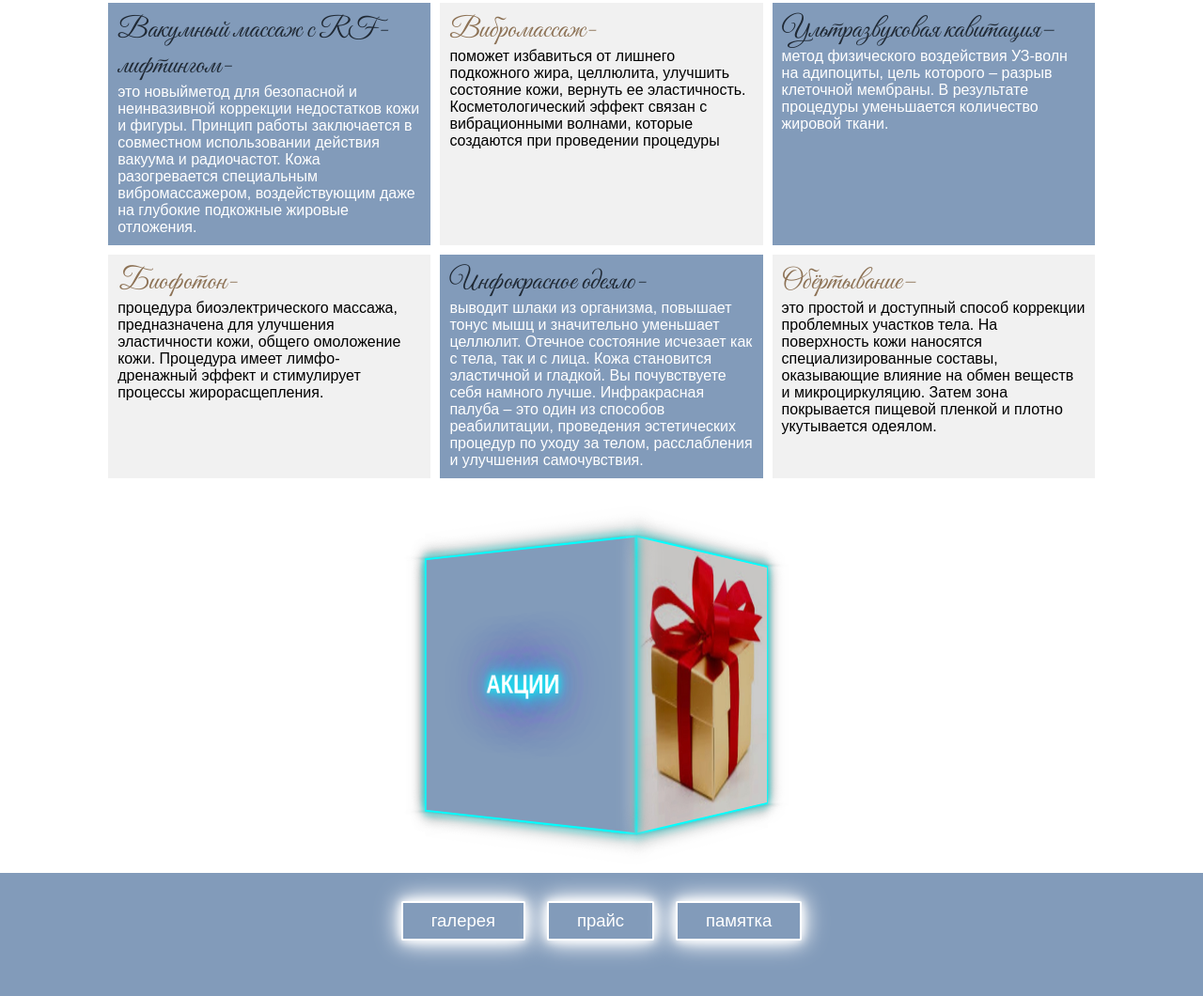
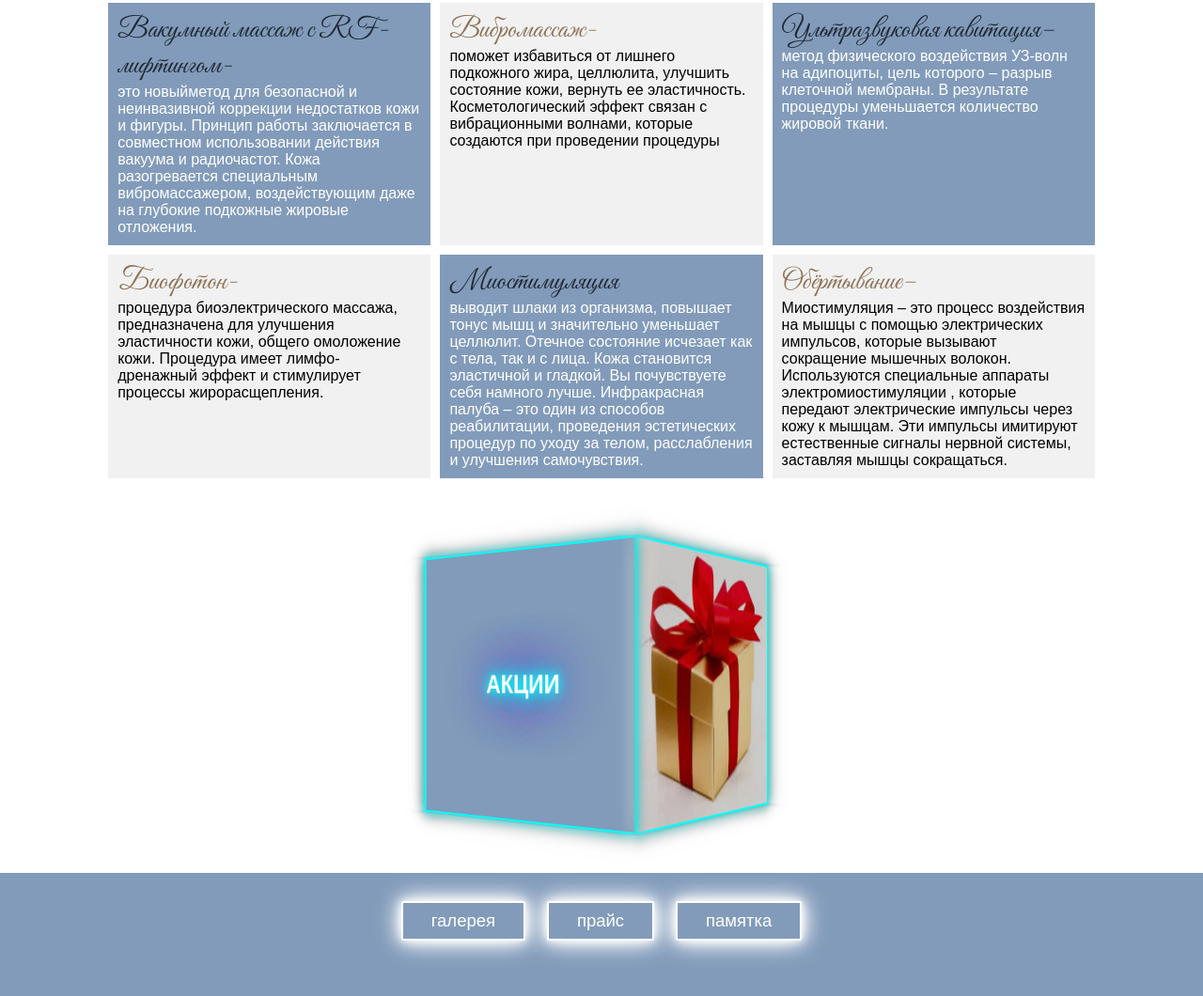
Before and after one commit to Tori187/Juli, a plain HTML site: page index.html in a window 1280 px wide. Shown: the part 2810-3870 px from the top of the page at 94% size. Drawn offline with Linux system fonts and the light colour scheme; a web font is replaced by a local one.

Commit message:
Update index.html

```diff
--- a/index.html
+++ b/index.html
@@ -220,14 +220,13 @@
   </div>
 
   <div class="species-box1">
-    <h2 class="titles">Инфокрасное одеяло-</h2>
+    <h2 class="titles">Миостимуляция</h2>
      <div class="text1"> выводит шлаки из организма, повышает тонус мышц и значительно уменьшает целлюлит. Отечное состояние исчезает как с тела, так и с лица. Кожа становится эластичной и гладкой. Вы почувствуете себя намного лучше. Инфракрасная палуба – это один из способов реабилитации, проведения эстетических процедур по уходу за телом, расслабления и улучшения самочувствия.</div>
    </div>
 
   <div class="species-box2 light">
     <h2 class="titless">Обёртывание–</h2>
-    <div class="text2">  это простой и доступный способ коррекции проблемных участков тела. На поверхность кожи наносятся специализированные составы, оказывающие влияние на обмен веществ и микроциркуляцию. Затем зона покрывается пищевой пленкой и плотно укутывается одеялом.</div>
-  </div>
+    <div class="text2"> Миостимуляция – это процесс воздействия на мышцы с помощью электрических импульсов, которые вызывают сокращение мышечных волокон. Используются специальные аппараты электромиостимуляции , которые передают электрические импульсы через кожу к мышцам. Эти импульсы имитируют естественные сигналы нервной системы, заставляя мышцы сокращаться.</div>
 
 </section>
 
```
